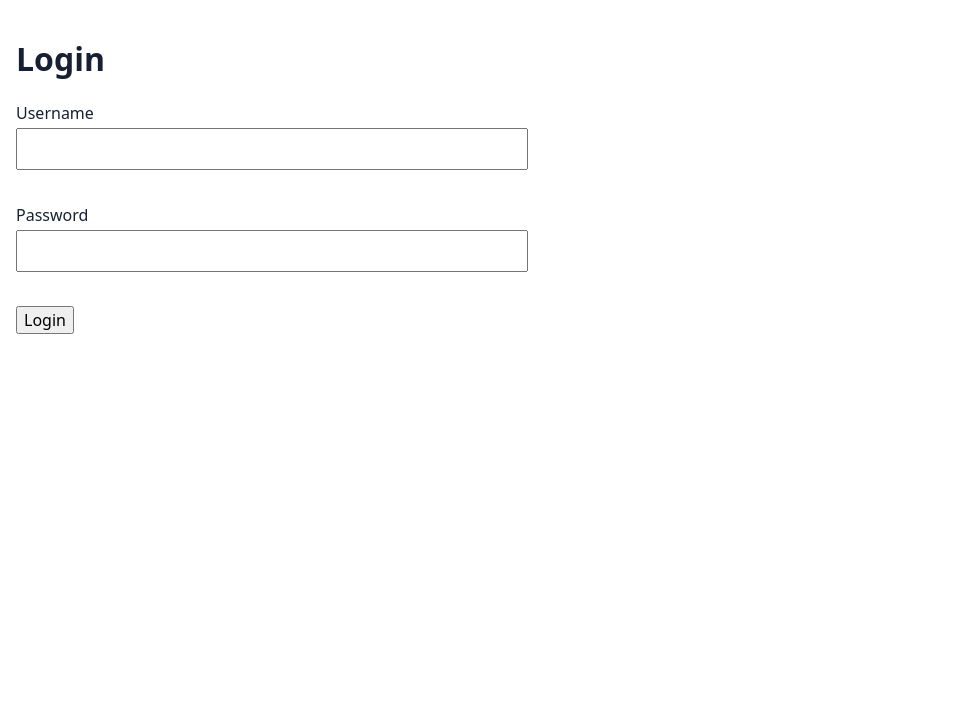
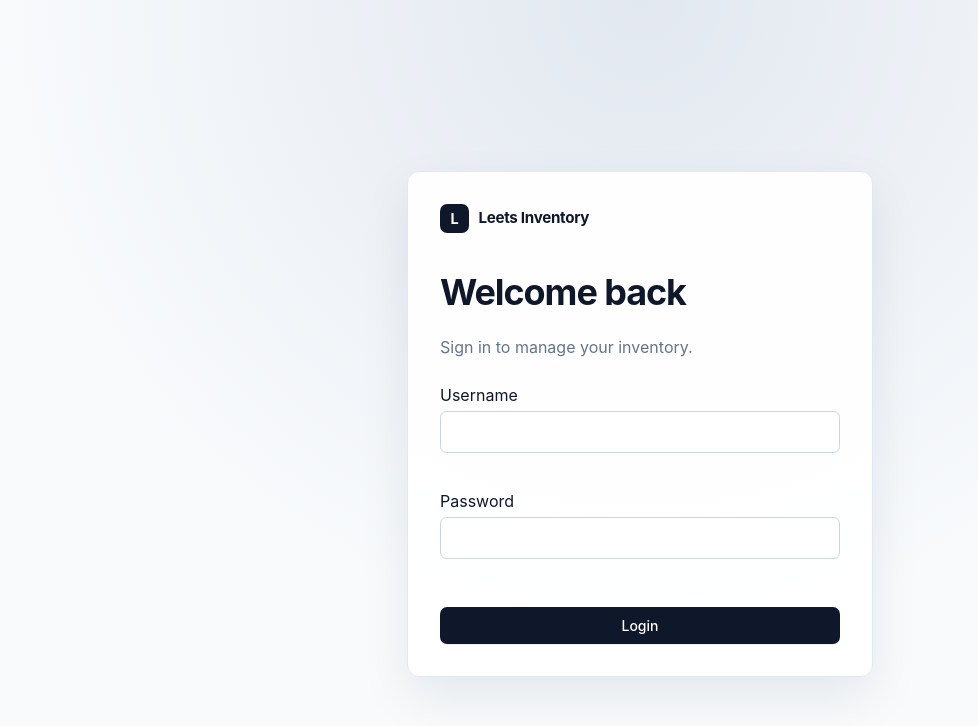
Before and after one commit to Zuzu888878/inventory-management-tool, a React app in the folder frontend/: page /login in a window 1280 px wide. Shown: the top 726 px of the page, without its empty margins (0-978 px from the left). Built offline with nearby package versions, Linux system fonts and the light colour scheme; the HTML template or start-up script is replaced by a standard one.

Commit message:
Polish interface controls and tables

```diff
--- a/frontend/src/App.jsx
+++ b/frontend/src/App.jsx
@@ -36,21 +36,30 @@ function Layout() {
   }
 
   return (
-    <>
-      <nav>
+    <div className="app-shell">
+      <header className="topbar">
+        <Link className="brand" to="/dashboard">
+          <span className="brand-mark">L</span>
+          <span>Leets Inventory</span>
+        </Link>
+        <nav className="nav-links" aria-label="Main navigation">
           <Link to="/dashboard">Dashboard</Link>
           <Link to="/assets">Assets</Link>
           <Link to="/maintenance">Maintenance</Link>
           <Link to="/spare-parts">Spare Parts</Link>
           {currentUser?.role === 'admin' && <Link to="/users">Users</Link>}
-        <button type="button" onClick={logout}>
-          Logout
+        </nav>
+        <div className="topbar-actions">
+          {currentUser && <span className="user-badge">{currentUser.displayName || currentUser.username}</span>}
+          <button className="button button-ghost" type="button" onClick={logout}>
+            Log out
           </button>
-      </nav>
-      <main>
+        </div>
+      </header>
+      <main className="page-content">
         <Outlet />
       </main>
-    </>
+    </div>
   );
 }
 
--- a/frontend/src/index.css
+++ b/frontend/src/index.css
@@ -1,27 +1,124 @@
-nav,
-.actions {
-  display: flex;
-  align-items: center;
-  gap: 0.5rem;
+:root {
+  color: #0f172a;
+  background: #f8fafc;
+  font-family: Inter, ui-sans-serif, system-ui, -apple-system, BlinkMacSystemFont, "Segoe UI", sans-serif;
+  font-synthesis: none;
+  line-height: 1.5;
+  --border: #e2e8f0;
+  --muted: #64748b;
+  --primary: #0f172a;
+  --primary-hover: #1e293b;
+  --surface: #ffffff;
+  --ring: #94a3b8;
 }
 
 body {
   margin: 0;
-  font-family: system-ui, sans-serif;
-  color: #172033;
+  min-width: 320px;
+  background: #f8fafc;
 }
 
-nav,
-main {
-  padding: 1rem;
+a {
+  color: #334155;
+  text-decoration: none;
 }
 
-nav {
-  flex-wrap: wrap;
-  background: #eef2f7;
+a:hover {
+  color: #0f172a;
 }
 
-main {
+.page-content a:not(.brand):not(.nav-links a) {
+  color: #334155;
+  text-decoration: none;
+  text-underline-offset: 3px;
+}
+
+.page-content a:not(.brand):not(.nav-links a):hover {
+  color: #0f172a;
+  text-decoration: none;
+}
+
+.app-shell {
+  min-height: 100vh;
+}
+
+.topbar {
+  position: sticky;
+  top: 0;
+  z-index: 10;
+  display: flex;
+  align-items: center;
+  min-height: 4rem;
+  padding: 0 2rem;
+  gap: 2rem;
+  border-bottom: 1px solid var(--border);
+  background: rgb(255 255 255 / 88%);
+  backdrop-filter: blur(12px);
+}
+
+.brand,
+.login-brand {
+  display: inline-flex;
+  align-items: center;
+  gap: 0.6rem;
+  color: var(--primary);
+  font-size: 0.95rem;
+  font-weight: 700;
+  letter-spacing: -0.02em;
+  white-space: nowrap;
+}
+
+.brand-mark {
+  display: inline-grid;
+  width: 1.8rem;
+  height: 1.8rem;
+  place-items: center;
+  border-radius: 0.45rem;
+  color: white;
+  background: var(--primary);
+  font-size: 0.9rem;
+}
+
+.nav-links,
+.topbar-actions,
+.actions {
+  display: flex;
+  align-items: center;
+  gap: 0.35rem;
+}
+
+.nav-links {
+  flex: 1;
+  flex-wrap: wrap;
+}
+
+.nav-links a {
+  padding: 0.45rem 0.7rem;
+  border-radius: 0.4rem;
+  color: var(--muted);
+  font-size: 0.875rem;
+  font-weight: 500;
+}
+
+.nav-links a:hover,
+.nav-links a[aria-current='page'] {
+  color: var(--primary);
+  background: #f1f5f9;
+}
+
+.user-badge {
+  max-width: 12rem;
+  overflow: hidden;
+  color: var(--muted);
+  font-size: 0.8rem;
+  text-overflow: ellipsis;
+  white-space: nowrap;
+}
+
+.page-content {
+  width: min(1180px, calc(100% - 3rem));
+  margin: 0 auto;
+  padding: 2.25rem 0 4rem;
   overflow-x: auto;
 }
 
@@ -29,22 +126,31 @@ table {
   width: 100%;
   margin-top: 1rem;
   border-collapse: collapse;
+  overflow: hidden;
+  border: 1px solid var(--border);
+  border-radius: 0.5rem;
+  background: var(--surface);
 }
 
 th,
 td {
   padding: 0.75rem;
-  border: 1px solid #d7deea;
+  border-bottom: 1px solid var(--border);
   text-align: left;
-  vertical-align: top;
+  vertical-align: middle;
 }
 
 th {
-  background: #f5f7fa;
+  color: #475569;
+  background: #f8fafc;
+  font-size: 0.75rem;
+  font-weight: 600;
+  letter-spacing: 0.04em;
+  text-transform: uppercase;
 }
 
-tbody tr:nth-child(even) {
-  background: #fafbfc;
+tbody tr:hover {
+  background: #f8fafc;
 }
 
 form label {
@@ -64,7 +170,193 @@ button {
 input,
 select,
 textarea {
+  box-sizing: border-box;
+  width: 100%;
+  border: 1px solid #cbd5e1;
+  border-radius: 0.4rem;
+  background: white;
+  color: var(--primary);
   padding: 0.5rem;
+}
+
+input:focus,
+select:focus,
+textarea:focus,
+button:focus-visible,
+a:focus-visible {
+  outline: 2px solid var(--ring);
+  outline-offset: 2px;
+}
+
+button {
+  display: inline-flex;
+  align-items: center;
+  justify-content: center;
+  min-height: 2.25rem;
+  cursor: pointer;
+  border: 1px solid transparent;
+  border-radius: 0.45rem;
+  color: white;
+  background: var(--primary);
+  padding: 0.45rem 0.85rem;
+  font-size: 0.875rem;
+  font-weight: 500;
+  box-shadow: 0 1px 1px rgb(15 23 42 / 8%);
+  transition: background 120ms ease, border-color 120ms ease, color 120ms ease, opacity 120ms ease;
+}
+
+button:hover {
+  background: var(--primary-hover);
+}
+
+button:disabled {
+  cursor: not-allowed;
+  opacity: 0.5;
+}
+
+.button-ghost {
+  color: #475569;
+  border-color: transparent;
+  background: transparent;
+  box-shadow: none;
+}
+
+.button-ghost:hover {
+  color: var(--primary);
+  background: #f1f5f9;
+}
+
+.button-outline {
+  border-color: var(--border);
+  color: #334155;
+  background: white;
+  box-shadow: none;
+}
+
+.button-outline:hover {
+  border-color: #cbd5e1;
+  color: var(--primary);
+  background: #f8fafc;
+}
+
+.button-secondary {
+  color: #334155;
+  background: #f1f5f9;
+  box-shadow: none;
+}
+
+.button-secondary:hover {
+  background: #e2e8f0;
+}
+
+.button-destructive {
+  color: #b91c1c;
+  border-color: #fecaca;
+  background: #fff;
+  box-shadow: none;
+}
+
+.button-destructive:hover {
+  color: #991b1b;
+  background: #fef2f2;
+}
+
+.button-link {
+  min-height: auto;
+  padding: 0;
+  border: 0;
+  color: #334155;
+  background: transparent;
+  box-shadow: none;
+  text-decoration: underline;
+  text-underline-offset: 3px;
+}
+
+.button-link:hover {
+  color: #0f172a;
+  background: transparent;
+}
+
+table a,
+.panel-heading a {
+  display: inline-flex;
+  align-items: center;
+  min-height: 2rem;
+  padding: 0.3rem 0.65rem;
+  border: 1px solid var(--border);
+  border-radius: 0.4rem;
+  color: #334155;
+  background: white;
+  font-size: 0.8rem;
+  font-weight: 600;
+  text-decoration: none;
+  box-shadow: 0 1px 1px rgb(15 23 42 / 5%);
+}
+
+table a:hover,
+.panel-heading a:hover {
+  border-color: #cbd5e1;
+  color: var(--primary);
+  background: #f8fafc;
+  text-decoration: none;
+}
+
+table a + a {
+  margin-left: 0.35rem;
+}
+
+h1,
+h2,
+h3 {
+  color: var(--primary);
+  letter-spacing: -0.03em;
+}
+
+h1 {
+  margin: 0 0 0.4rem;
+  font-size: clamp(1.7rem, 3vw, 2.25rem);
+}
+
+h2 {
+  font-size: 1.1rem;
+}
+
+p {
+  color: #475569;
+}
+
+.muted {
+  color: var(--muted);
+}
+
+.login-shell {
+  display: grid;
+  min-height: 100vh;
+  place-items: center;
+  padding: 1.5rem;
+  background: radial-gradient(circle at top, #e2e8f0 0, #f8fafc 40rem);
+}
+
+.login-card {
+  width: min(100%, 25rem);
+  padding: 2rem;
+  border: 1px solid var(--border);
+  border-radius: 0.75rem;
+  background: rgb(255 255 255 / 95%);
+  box-shadow: 0 20px 50px rgb(15 23 42 / 8%);
+}
+
+.login-card h1 {
+  margin-top: 2rem;
+}
+
+.login-form {
+  margin-top: 1.5rem;
+}
+
+.login-form button {
+  width: 100%;
+  margin-top: 0.75rem;
 }
 
 .dashboard-heading,
@@ -157,6 +449,24 @@ textarea {
 }
 
 @media (max-width: 800px) {
+  .topbar {
+    align-items: flex-start;
+    flex-wrap: wrap;
+    padding: 0.75rem 1rem;
+    gap: 0.5rem;
+  }
+
+  .nav-links {
+    order: 3;
+    flex-basis: 100%;
+    overflow-x: auto;
+  }
+
+  .page-content {
+    width: min(100% - 2rem, 1180px);
+    padding-top: 1.5rem;
+  }
+
   .dashboard-columns {
     grid-template-columns: 1fr;
   }
--- a/frontend/src/pages/AssetDetailsPage.jsx
+++ b/frontend/src/pages/AssetDetailsPage.jsx
@@ -50,7 +50,7 @@ function AssetDetailsPage() {
         <Link to={`/assets/${id}/edit`}>
           <button type="button">Edit</button>
         </Link>
-        <button type="button" onClick={removeAsset}>
+      <button className="button-destructive" type="button" onClick={removeAsset}>
           Delete
         </button>
         <Link to="/assets">
--- a/frontend/src/pages/LoginPage.jsx
+++ b/frontend/src/pages/LoginPage.jsx
@@ -26,10 +26,16 @@ function LoginPage() {
   }
 
   return (
-    <main>
-      <h1>Login</h1>
+    <main className="login-shell">
+      <div className="login-card">
+        <div className="login-brand">
+          <span className="brand-mark">L</span>
+          <span>Leets Inventory</span>
+        </div>
+        <h1>Welcome back</h1>
+        <p className="muted">Sign in to manage your inventory.</p>
       {error && <p role="alert">{error}</p>}
-      <form onSubmit={login}>
+      <form className="login-form" onSubmit={login}>
         <label>
           Username
           <input name="username" required />
@@ -44,6 +50,7 @@ function LoginPage() {
           {submitting ? 'Logging in...' : 'Login'}
         </button>
       </form>
+      </div>
     </main>
   );
 }
--- a/frontend/src/pages/MaintenanceDetailsPage.jsx
+++ b/frontend/src/pages/MaintenanceDetailsPage.jsx
@@ -62,7 +62,7 @@ function MaintenanceDetailsPage() {
       <Link to={`/maintenance/${record.id}/edit`}>
         <button type="button">Edit</button>
       </Link>
-      <button type="button" onClick={removeRecord}>
+      <button className="button-destructive" type="button" onClick={removeRecord}>
         Delete
       </button>
       <Link to="/maintenance">
--- a/frontend/src/pages/SparePartDetailsPage.jsx
+++ b/frontend/src/pages/SparePartDetailsPage.jsx
@@ -64,7 +64,7 @@ function SparePartDetailsPage() {
         <button type="button">Edit</button>
       </Link>
 
-      <button type="button" onClick={removeSparePart}>
+      <button className="button-destructive" type="button" onClick={removeSparePart}>
         Delete
       </button>
 
--- a/frontend/src/pages/UsersPage.jsx
+++ b/frontend/src/pages/UsersPage.jsx
@@ -57,7 +57,7 @@ function UsersPage() {
                 <td>{user.isActive ? 'Active' : 'Inactive'}</td>
                 <td>
                   <Link to={`/users/${user.id}/edit`}>Edit</Link>{' '}
-                  <button type="button" onClick={() => removeUser(user)}>
+                  <button className="button-destructive" type="button" onClick={() => removeUser(user)}>
                     Delete
                   </button>
                 </td>
```
Lines whose indentation alone changed are shown as unchanged.
